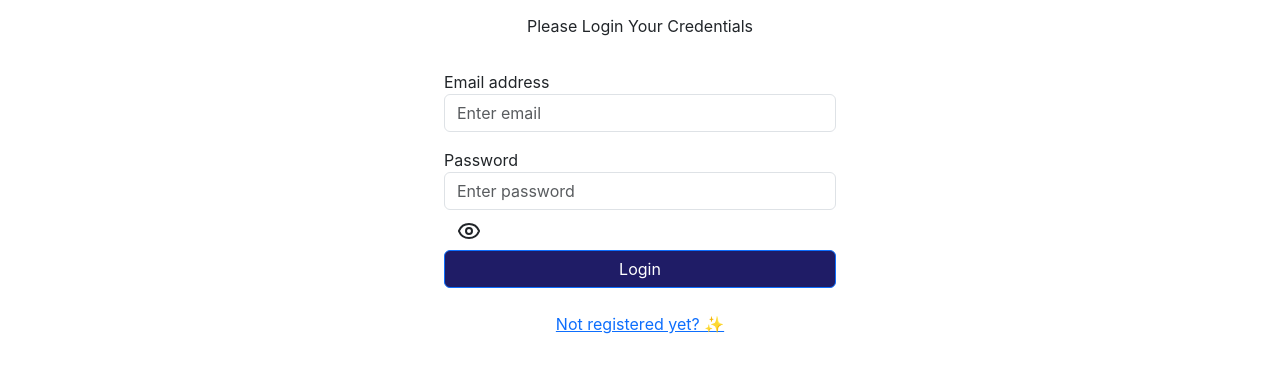
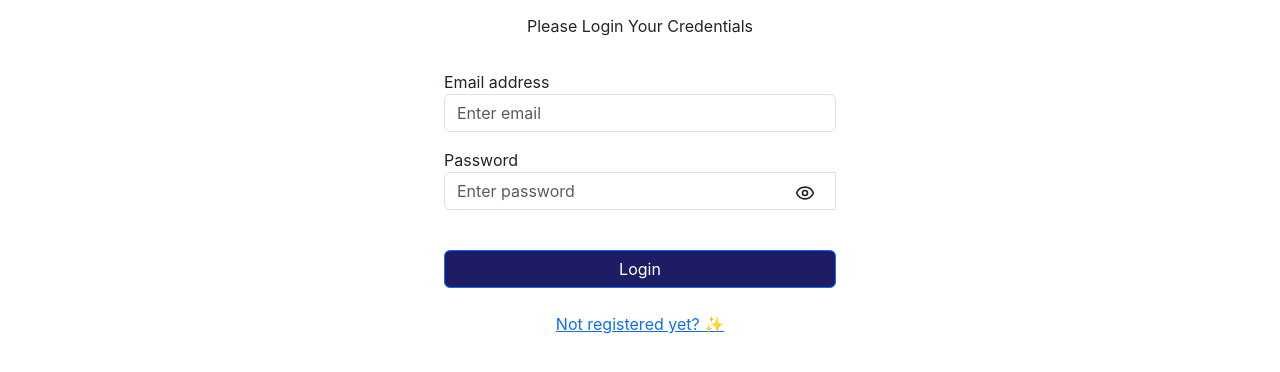
Before and after one commit to farukkeskinn/CS308-FE, a React (Create React App) app: page /login in a window 1280 px wide. Shown: the part 260-632 px from the top of the page. Built offline with nearby package versions, Linux system fonts and the light colour scheme.

Commit message:
Integrated backend with frontend, fixed show password icon

```diff
--- a/src/Login/LoginPage.js
+++ b/src/Login/LoginPage.js
@@ -1,76 +1,112 @@
 import { useState, useEffect } from "react";
-import { Link } from "react-router-dom";
+import { Link, useNavigate } from "react-router-dom";
 import { Eye, EyeOff } from "lucide-react";
-import './Login.css';
+import "./Login.css";
 
 export default function LoginPage() {
+  const [email, setEmail] = useState("");
+  const [password, setPassword] = useState("");
   const [showPassword, setShowPassword] = useState(false);
+  const [error, setError] = useState(""); // ✅ Track login errors
+  const navigate = useNavigate();
+
+  useEffect(() => {
+    document.title = "Login - Neptune";
+  }, []);
 
   const togglePasswordVisibility = () => {
     setShowPassword(!showPassword);
   };
 
-  useEffect(() => {
-    document.title = "Login - Neptune";
-  }, []);
+  const handleLogin = async (e) => {
+    e.preventDefault();
+    setError(""); // Clear previous errors
+
+    try {
+      const response = await fetch("http://localhost:8080/api/auth/login", {
+        method: "POST",
+        headers: { "Content-Type": "application/json" },
+        body: JSON.stringify({ email, password }),
+      });
+
+      const data = await response.json();
+
+      if (response.ok) {
+        console.log("Login successful!", data);
+        navigate("/mainpage"); // ✅ Redirect if login is successful
+      } else {
+        setError(data.message || "Invalid email or password"); // ✅ Show backend error message
+      }
+    } catch (error) {
+      console.error("Login failed:", error);
+      setError("Something went wrong. Please try again."); // ✅ Handle server/network errors
+    }
+  };
 
   return (
     <div className="d-flex flex-column min-vh-100">
-      {/* Header with deep blue background */}
       <header className="w-100 bg-custom p-4">
         <div className="container d-flex justify-content-start">
-          {/* Neptune text logo */}
           <img
             src="/Neptune Logo.png"
             alt="Neptune Logo"
             className="img-fluid transition-transform"
-              style={{ height: '50px' }}
+            style={{ height: "50px" }}
           />
-
         </div>
       </header>
 
-      {/* Main content */}
       <main className="flex-grow-1 d-flex flex-column align-items-center pt-5 px-3">
         <div className="container-fluid col-12 col-md-6 col-lg-4">
-          {/* Welcome message */}
           <h1 className="text-center mb-4">Welcome to Neptune</h1>
 
-          {/* Only Login heading */}
           <div className="d-flex justify-content-center mb-4">
             <div className="px-4 py-2 rounded text-custom">
               Please Login Your Credentials
             </div>
           </div>
 
-          {/* Login form */}
-          <form className="space-y-3">
+          {/* Show error message if login fails */}
+          {error && <div className="alert alert-danger">{error}</div>}
+
+          <form className="space-y-3" onSubmit={handleLogin}>
             <div className="form-group mb-3">
               <label>Email address</label>
-              <input type="email" className="form-control" placeholder="Enter email" />
+              <input
+                type="email"
+                className="form-control"
+                placeholder="Enter email"
+                value={email}
+                onChange={(e) => setEmail(e.target.value)}
+                required
+              />
             </div>
 
-            <div className="form-group position-relative mb-3">
+            <div className="form-group mb-3 position-relative">
               <label>Password</label>
+              <div className="input-group">
                 <input
                   type={showPassword ? "text" : "password"}
                   className="form-control"
                   placeholder="Enter password"
+                  value={password}
+                  onChange={(e) => setPassword(e.target.value)}
+                  required
                 />
                 <button
                   type="button"
-                className="btn  position-absolute margin-top-1"
+                  className="btn btn-on-top position-absolute end-0 me-2 top-50 translate-middle-y"
                   onClick={togglePasswordVisibility}
                 >
-                {showPassword ? <EyeOff className="h-5 w-5 text-gray-500" /> : <Eye className="h-5 w-5 text-gray-500" />}
+                  {showPassword ? <EyeOff size={20} /> : <Eye size={20} />}
                 </button>
+              </div>
             </div>
 
             <button type="submit" className="btn btn-primary bg-custom w-100 mb-3 mt-4">
               Login
             </button>
 
-            {/* Not registered yet link */}
             <div className="text-center pt-2">
               <Link to="/register" className="text-custom">
                 Not registered yet? ✨
```
Lines whose indentation alone changed are shown as unchanged.
